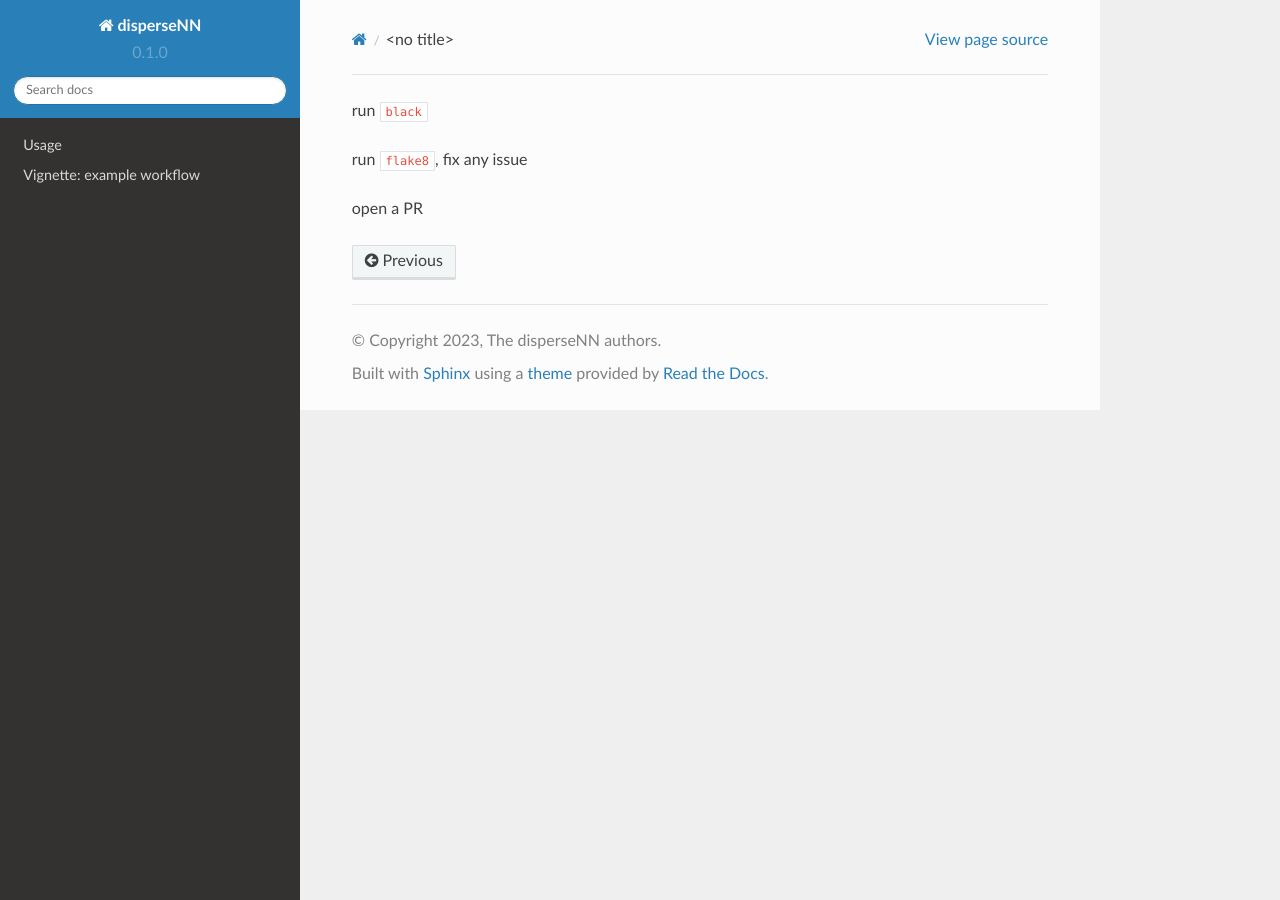
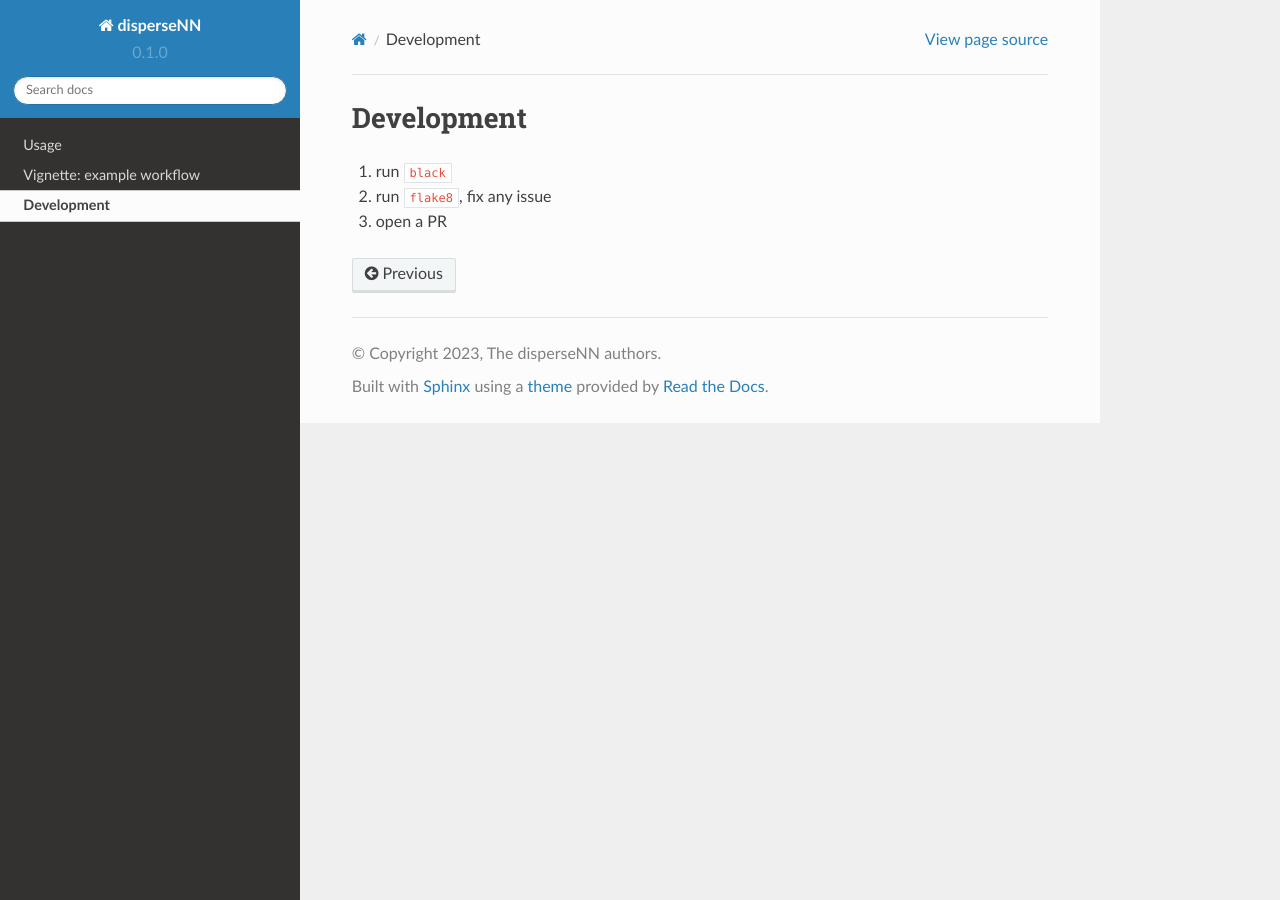
Before and after one commit to kr-colab/disperseNN2, a Sphinx documentation site: the page built from disperseNN2/docs/source/development.rst, in a window 1280 px wide. Built offline with Sphinx 7.4.7 and the Read the Docs theme 2.0.0, drawn with Linux system fonts in a browser that asks for light colours.

Commit message:
dev title

```diff
--- a/disperseNN2/docs/source/development.rst
+++ b/disperseNN2/docs/source/development.rst
@@ -1,3 +1,9 @@
+
+
+.. _development:
+
+Development
+-----
 
 1. run ``black``
 2. run ``flake8``, fix any issue
```
